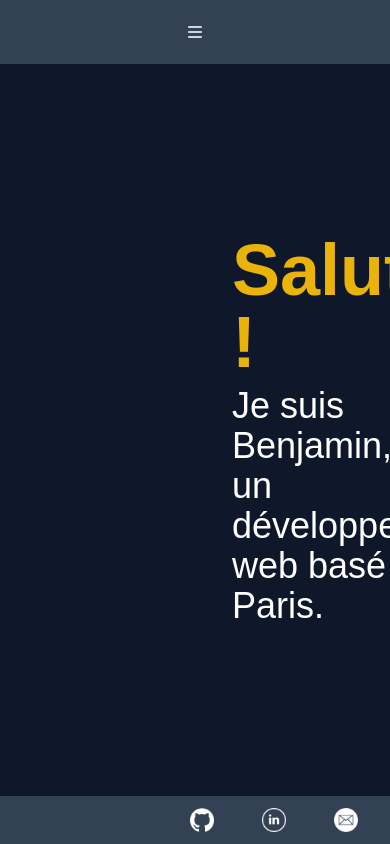
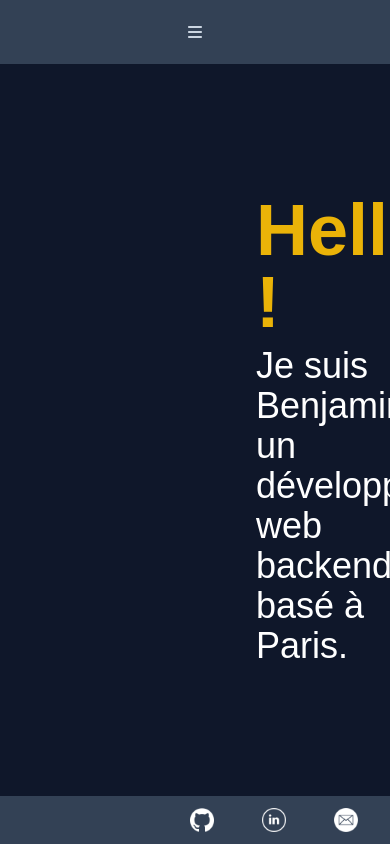
Before and after one commit to benKapl/portfolio-front, a Next.js app: page / in a window 390 px wide. Built offline with nearby package versions, Linux system fonts and the light colour scheme.

Commit message:
changed homepage layout and added hidden behavior on small screens

```diff
--- a/src/app/(content)/page.js
+++ b/src/app/(content)/page.js
@@ -1,15 +1,16 @@
 import Image from 'next/image';
 
 export default function Home() {
+
+    const container = "flex flex-1 h-full w-full justify-start items-center"
+    const titleContainer = "flex-1 flex flex-col justify-center items-start text-white"
     return (
-        <div className="flex flex-1 h-full justify-center items-center">
-            <div className="flex flex-row w-full max-w-4xl gap-10">
-                <div className="flex-1 flex justify-center items-center">
-                    <Image src="/images/home_image.png" alt="Developper drawing" width={500} height={500} className="object-cover" />
-                </div>
-                <div className="flex-1 flex flex-col justify-center items-start text-white">
-                    <h1 className="text-7xl text-yellow-500 font-bold">Salut !</h1>
-                    <h2 className="text-4xl mt-2">Je suis <span className="">Benjamin</span>, un développeur web basé à Paris.</h2>
+        <div className={container}>
+            <div className="flex flex-row gap-10 mx-16">
+                <Image src="/images/home_image.png" alt="Developper drawing" width={400} height={400} className="hidden md:block w-[400px]" />
+                <div className={titleContainer}>
+                    <h1 className="text-7xl text-yellow-500 font-bold">Hello !</h1>
+                    <h2 className="text-4xl mt-2">Je suis <span className="">Benjamin</span>, un développeur web backend basé à Paris.</h2>
                 </div>
             </div>
         </div>
--- a/src/app/components/navigation.js
+++ b/src/app/components/navigation.js
@@ -59,7 +59,7 @@ export const MobileNavigation = () => {
 
     const pathname = usePathname();
 
-    const tabStyle = "w-full h-16 text-xl flex justify-center items-center hover:bg-slate-900 hover:text-yellow-500 hover:font-bold"
+    const tabStyle = "w-full h-14 text-xl flex justify-center items-center hover:bg-slate-900 hover:text-yellow-500 hover:font-bold"
     const currentTabStyle = "bg-slate-900 text-yellow-500 font-bold"
 
     return (
```
